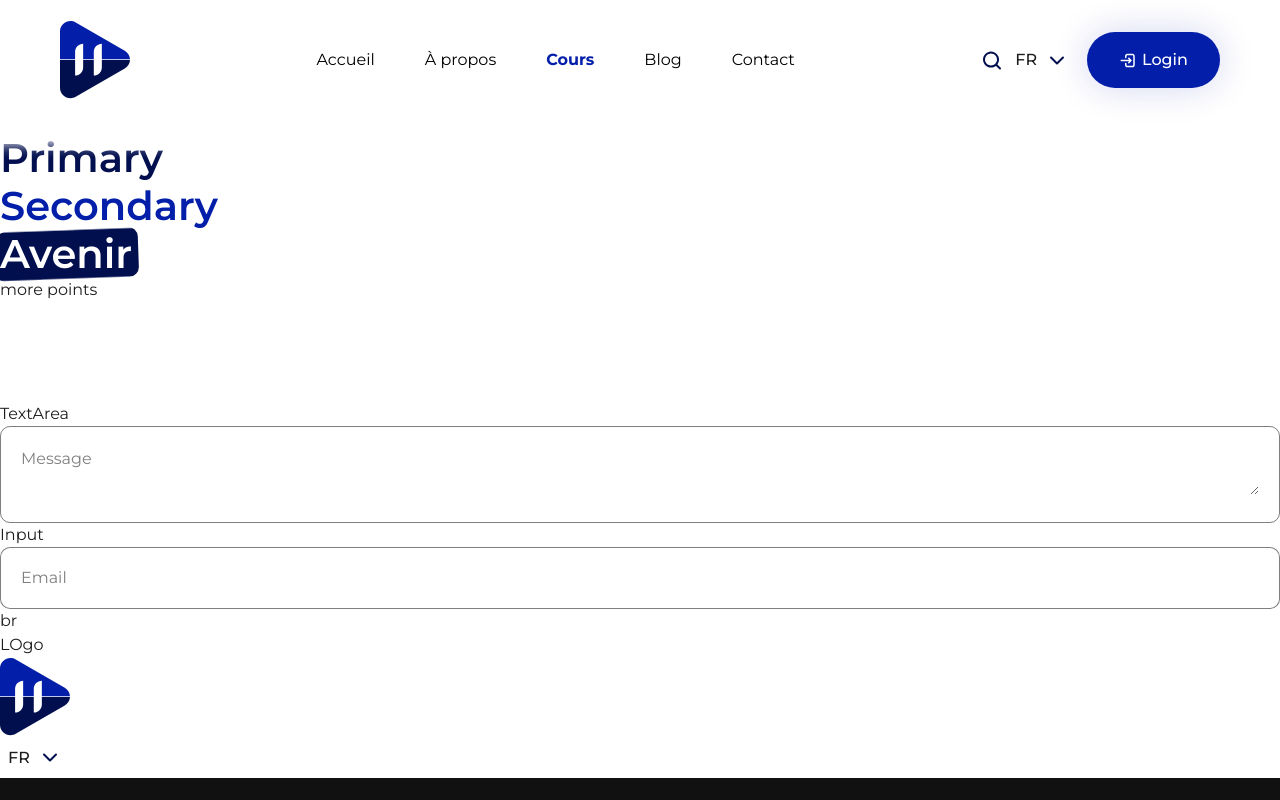
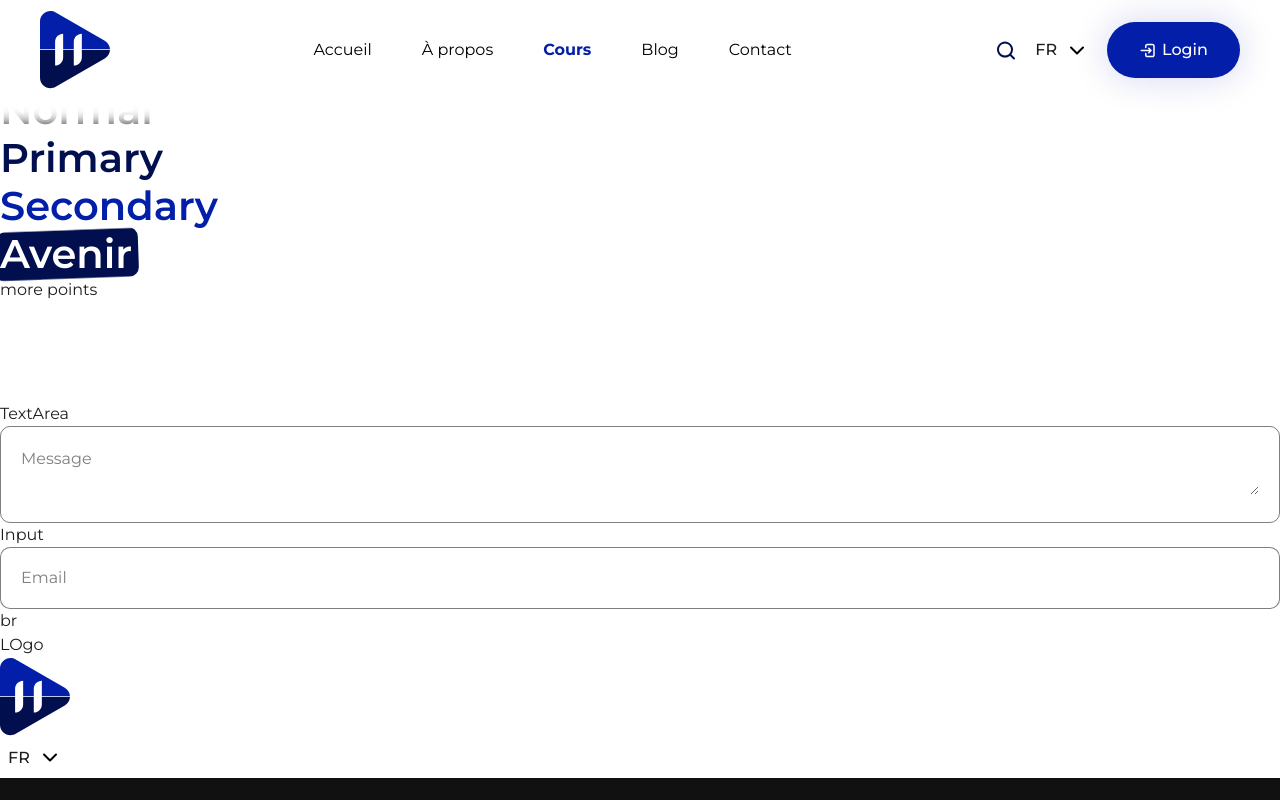
Before and after one commit to 40radu/hianatra, a Next.js app: page /ui in a window 1280 px wide. Shown: the top 800 px of the page. Built offline with nearby package versions, Linux system fonts and the light colour scheme.

Commit message:
ajusting header style by the lead

```diff
--- a/components/Icon/Login.tsx
+++ b/components/Icon/Login.tsx
@@ -1,8 +1,6 @@
 import React from 'react'
 
-type Props = {}
-
-const Login = (props: Props) => {
+function Login() {
     return (
         <svg width="18" height="19" viewBox="0 0 18 19" fill="none" xmlns="http://www.w3.org/2000/svg">
             <path d="M6.75 6.5571V5.0571C6.75 4.65927 6.90804 4.27774 7.18934 3.99644C7.47064 3.71513 7.85218 3.5571 8.25 3.5571H13.5C13.8978 3.5571 14.2794 3.71513 14.5607 3.99644C14.842 4.27774 15 4.65927 15 5.0571V14.0571C15 14.4549 14.842 14.8365 14.5607 15.1178C14.2794 15.3991 13.8978 15.5571 13.5 15.5571H8.25C7.85218 15.5571 7.47064 15.3991 7.18934 15.1178C6.90804 14.8365 6.75 14.4549 6.75 14.0571V12.5571M2.25 9.5571H12M12 9.5571L9.75 7.3071M12 9.5571L9.75 11.8071" stroke="currentColor" strokeWidth="1.5" strokeLinecap="round" strokeLinejoin="round" />
--- a/components/Icon/Search.tsx
+++ b/components/Icon/Search.tsx
@@ -1,7 +1,7 @@
 import React from 'react'
 
 
-const SearchIcon = () => {
+function SearchIcon() {
     return (
         <svg width="22" height="23" viewBox="0 0 22 23" fill="none" xmlns="http://www.w3.org/2000/svg">
             <path d="M19 19.5571L15 15.5571M3 10.5571C3 11.4764 3.18106 12.3866 3.53284 13.2359C3.88463 14.0852 4.40024 14.8568 5.05025 15.5068C5.70026 16.1569 6.47194 16.6725 7.32122 17.0243C8.1705 17.376 9.08075 17.5571 10 17.5571C10.9193 17.5571 11.8295 17.376 12.6788 17.0243C13.5281 16.6725 14.2997 16.1569 14.9497 15.5068C15.5998 14.8568 16.1154 14.0852 16.4672 13.2359C16.8189 12.3866 17 11.4764 17 10.5571C17 9.63785 16.8189 8.72759 16.4672 7.87831C16.1154 7.02904 15.5998 6.25736 14.9497 5.60735C14.2997 4.95734 13.5281 4.44172 12.6788 4.08994C11.8295 3.73816 10.9193 3.5571 10 3.5571C9.08075 3.5571 8.1705 3.73816 7.32122 4.08994C6.47194 4.44172 5.70026 4.95734 5.05025 5.60735C4.40024 6.25736 3.88463 7.02904 3.53284 7.87831C3.18106 8.72759 3 9.63785 3 10.5571Z" stroke="currentColor" strokeWidth="2" strokeLinecap="round" strokeLinejoin="round" />
--- a/components/Icon/index.tsx
+++ b/components/Icon/index.tsx
@@ -38,7 +38,7 @@ export const icon = {
 };
 
 export type IconType = typeof icon;
-export type IconVariant = "blue" | "white" | "red" | "blue-secondary";
+export type IconVariant = "blue" | "white" | "red" | "blue-secondary" | "black";
 
 interface IconProps {
     className?: string;
--- a/components/Icon/style.scss
+++ b/components/Icon/style.scss
@@ -14,4 +14,7 @@
     &--blue-secondary {
         @apply text-blue-secondary;
     }
+    &--black {
+        @apply text-black;
+    }
 }
--- a/components/common/Logo/style.scss
+++ b/components/common/Logo/style.scss
@@ -1,6 +1,6 @@
 .logo {
-    width: 49px;
-    height: 58px;
+    width: 39px;
+    height: 48px;
     z-index: 50;
 
     @screen md {
--- a/components/display/SelectLang/index.tsx
+++ b/components/display/SelectLang/index.tsx
@@ -60,18 +60,19 @@ export default function Selectlang() {
 	}, [showOption])
 
 	return (
-		<div className="custom-select-container" ref={selectRef}>
+		<div className="select-lang" ref={selectRef}>
 			<div
-				className={classNames('custom-select-container__default-select')}
+				className={classNames('select-lang__default')}
 				onClick={toogleShowOption}
 			>
 				<p> {selectValue} </p>
 				<Icon
 					name='arrowDown'
+					variant='black'
 				/>
 			</div>
 
-			<div className={classNames('custom-select-container__option-select', { showOption: showOption })} >
+			<div className={classNames('select-lang__option', { showOption: showOption })} >
 				{
 					optionsData.map((option, index) => (
 						<p onClick={option.onClick} key={`lang_${index}`}>
--- a/components/display/SelectLang/style.scss
+++ b/components/display/SelectLang/style.scss
@@ -1,22 +1,30 @@
-.custom-select-container {
+.select-lang {
     @apply  w-fit flex flex-col relative z-50 cursor-pointer;
 
-    &__default-select {
-        @apply  w-fit h-fit p-2 flex gap-2 justify-center items-center;
+    &__default {
+        @apply  w-fit h-fit p-2 flex gap-2 justify-center items-center font-medium text-sm;
 
-        font-weight: 500;
-
+        @screen lg {
+            @apply text-base;
+        }
     }
 
-    &__option-select {
-        @apply  w-full hidden absolute left-0 border border-blue-secondary rounded-md bg-white ;
+    &__option {
+        @apply  hidden absolute left-0 border border-blue-secondary rounded-md bg-white ;
 
         top: 40px;
+        width: 80%;
+
+        @screen lg {
+            @apply w-full;
+        }
 
         p {
-            @apply w-full text-blue-secondary  ;
-
+            @apply w-full text-blue-secondary text-sm  ;
             padding-left: 7px;
+            @screen lg {
+                @apply text-base;
+            }
 
             &:hover {
                 @apply bg-blue-secondary text-white  ;
--- a/components/layout/navBar/index.tsx
+++ b/components/layout/navBar/index.tsx
@@ -19,8 +19,8 @@ function NavBar() {
 	const pathname = usePathname()
 
 	return (
-		<Container tag='header' className={classNames('container-header')} >
-			<div className='container-header__nav-bar' >
+		<header className={classNames('container-header')} >
+			<Container tag='div' className='container-header__nav-bar' >
 				<Logo variant='primary' />
 				<nav className={classNames('container-header__nav-bar__responsive', { shown: viewNavResponsive })} >
 					{
@@ -29,6 +29,7 @@ function NavBar() {
 								<Link key={id}
 									href={link.href}
 									className={classNames({ active: pathname === link.href })}
+									onClick={() => setViewNavResponsive(false)}
 								>
 									{link.label}
 								</Link>
@@ -61,8 +62,8 @@ function NavBar() {
 						<span></span>
 					</div>
 				</div>
-			</div>
-		</Container>
+			</Container>
+		</header>
 	)
 }
 
--- a/components/layout/navBar/style.scss
+++ b/components/layout/navBar/style.scss
@@ -2,8 +2,6 @@
 
 .container-header {
     @apply w-full  h-fit flex fixed bg-white items-center justify-center z-50;
-
-    padding: 10px 20px;
     max-width: 100vw;
     left: 50%;
     transform: translateX(-50%);
@@ -36,9 +34,9 @@
             @apply w-full h-fit bg-transparent flex flex-col justify-center items-center absolute right-0 text-xl text-white z-20 rounded-lg ;
 
             backdrop-filter: blur(6px);
-            padding: 15px;
-            padding-top: 100px;
-            gap: 30px;
+            padding-block:0 55px;
+            padding-top: 115px;
+            gap: 24px;
             top: -100vh;
             transition: all 0.3s ease-in-out;
 
@@ -71,9 +69,9 @@
 
 
             a {
-                @apply text-lg text-black h-fit bg-white text-center text-black shadow-primary rounded-md ;
+                @apply text-base text-black h-fit bg-white text-center text-black shadow-primary rounded-md ;
 
-                width: 150px;
+                width: 200px;
                 padding: 10px 20px;
 
                 @screen lg {
@@ -91,14 +89,17 @@
             }
         }
 
-        .navigation-links.shown {
+        .shown {
             @apply top-0
         }
 
         &__right {
             @apply  flex items-center w-fit z-50 ;
 
-            gap: 10px;
+            gap: 4px;
+						@screen lg {
+							gap: 10px;
+						}
 
             @screen 2xl {
                 @apply flex items-center w-fit;
@@ -109,7 +110,10 @@
             &__select-lang {
                 @apply  flex  justify-center items-center gap-0 w-fit bg-transparent ;
 
-                gap: 4px;
+                gap: 6px;
+								@screen lg {
+									gap :10px;
+								}
             }
 
             &__button {
@@ -129,7 +133,7 @@
 
 
             z-index: 50;
-            width: 35px;
+            width: 30px;
             height: 22px;
 
             span {
@@ -145,18 +149,18 @@
         .navShown {
             span {
                 position: absolute;
-                width: 80%;
+                width: 95%;
 
                 &:nth-child(1){
-                   rotate: 50deg;
-                    bottom: 30%;
+                   rotate: 40deg;
+                    bottom: 50%;
                 };
                 &:nth-child(2){
                    display: none;
                 };
                 &:nth-child(3){
-                    rotate: -50deg;
-                    bottom: 30%;
+                    rotate: -40deg;
+                    bottom: 50%;
                  };
             }
 
```
